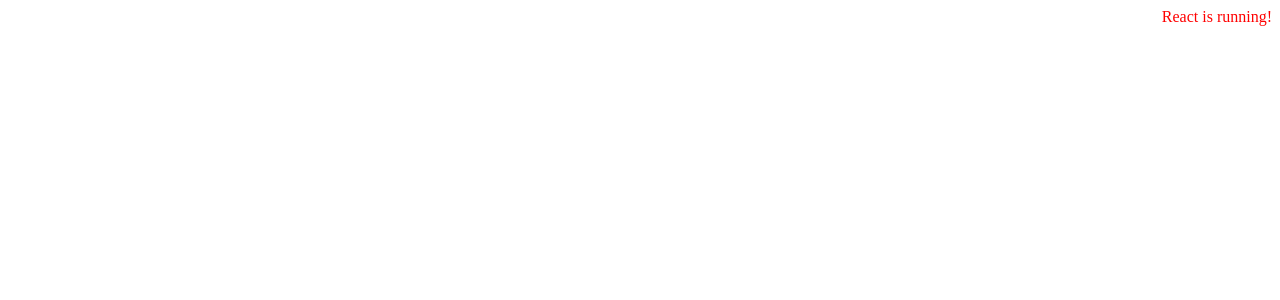
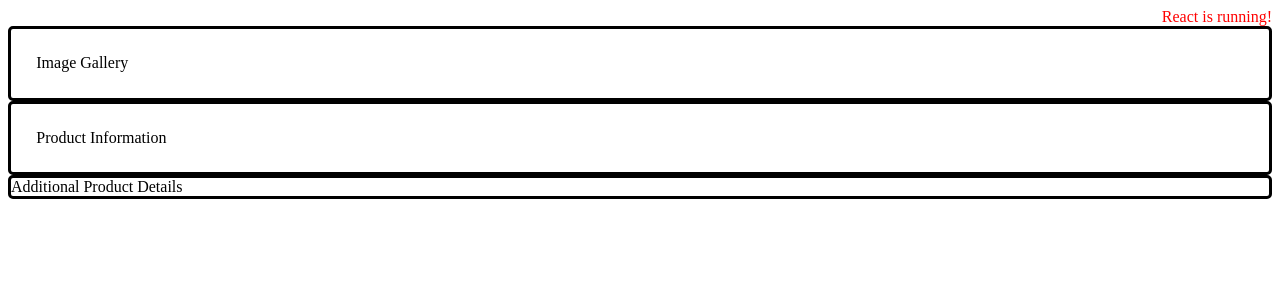
Before and after one commit to KindredKoalas/frontendcapstone, a React app: page / in a window 1280 px wide. Shown: the top 300 px of the page. Built offline with nearby package versions, Linux system fonts and the light colour scheme; the HTML template or start-up script is replaced by a standard one.

Commit message:
Started adding Flexbox and experimenting with CSS Grid under Product Overview

```diff
--- a/client/src/components/App.jsx
+++ b/client/src/components/App.jsx
@@ -5,6 +5,7 @@ const Button = styled.div`
   display: flex;
   justify-content: flex-end;
 `;
+import ProductOverview from './ProductDetails/ProductOverview.jsx';
 
 class App extends React.Component {
   constructor(props) {
@@ -15,7 +16,10 @@ class App extends React.Component {
 
   render() {
     return (
-      <Button>React is running!</Button>
+      <div>
+        <Button>React is running!</Button>
+        <ProductOverview />
+      </div>
     )
   }
 }
--- a/client/src/components/ProductDetails/ProductOverview.jsx
+++ b/client/src/components/ProductDetails/ProductOverview.jsx
@@ -0,0 +1,63 @@
+import React from 'react';
+import axios from 'axios';
+import styled from 'styled-components';
+
+// const Container = styled.div`
+//   display: flex;
+//   justify-content: space-between;
+//   flex-flow: row wrap;
+// `;
+
+const ImageGallery = styled.div`
+  grid-column: 1/2;
+  grid-row: 2/3;
+  border: solid;
+  border-radius: 5px;
+  padding: 2%;
+  background: none;
+`;
+
+const ProductInformation = styled.div`
+  grid-column: 2/3;
+  grid-row: 2/3;
+  border: solid;
+  border-radius: 5px;
+  padding: 2%;
+  background: none;
+`;
+
+const AdditionalProductDetails = styled.div`
+  grid-column: 1/3;
+  grid-row: 3/4;
+  border: solid;
+  border-radius: 5px;
+  background: none;
+`;
+
+class ProductOverview extends React.Component {
+  constructor(props) {
+    super(props);
+    this.state = {
+    };
+  }
+
+
+
+  render() {
+    return (
+      <div className="container">
+        <div className="imageGallery">
+          <ImageGallery>Image Gallery</ImageGallery>
+        </div>
+        <div className="productInfo">
+          <ProductInformation>Product Information</ProductInformation>
+        </div>
+        <div className="additionalProductInfo">
+          <AdditionalProductDetails>Additional Product Details</AdditionalProductDetails>
+        </div>
+      </div>
+    );
+  }
+}
+
+export default ProductOverview;
```
Also changed, not shown: client/src/components/ProductDetails/RenderAllImages.jsx (+9 -0 lines), .eslintrc.js, client/src/components/ProductDetails/RenderImage.jsx (added), 1 other file (tests, documents, lock files or other folders).
